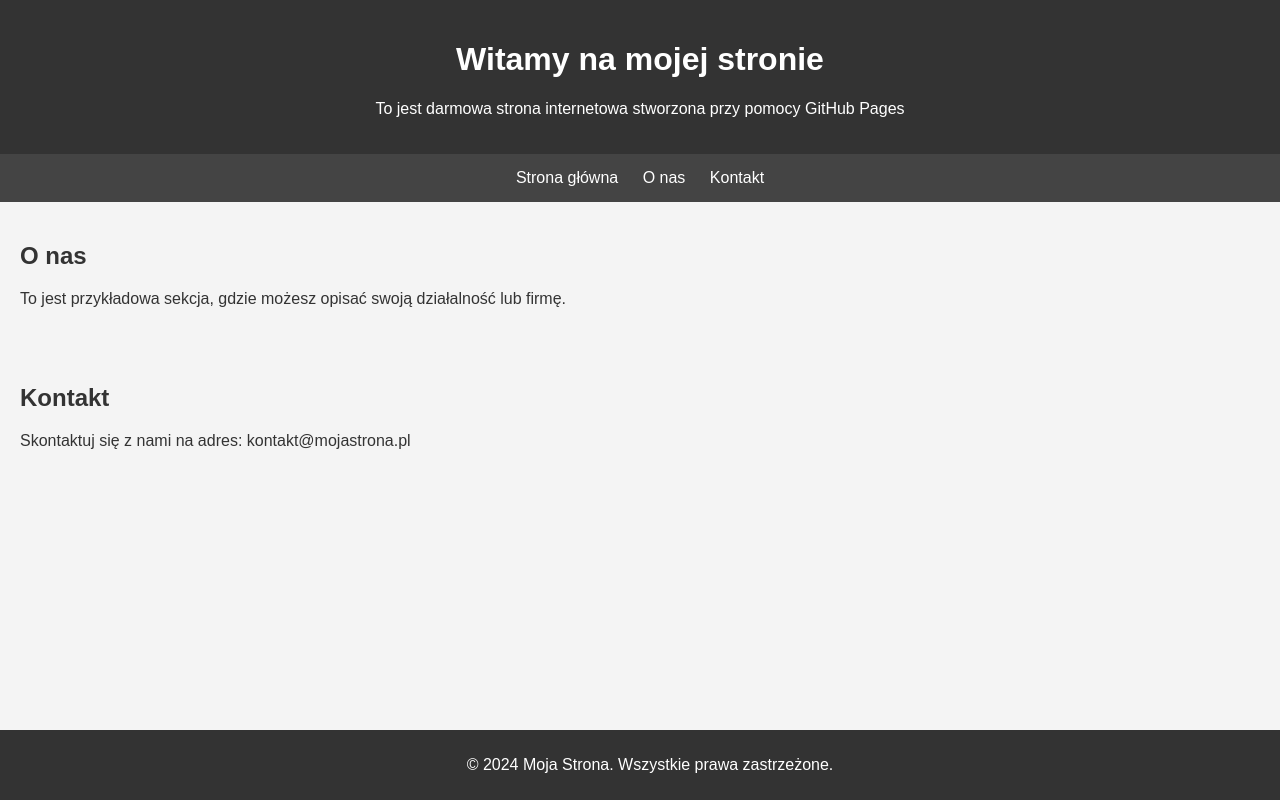
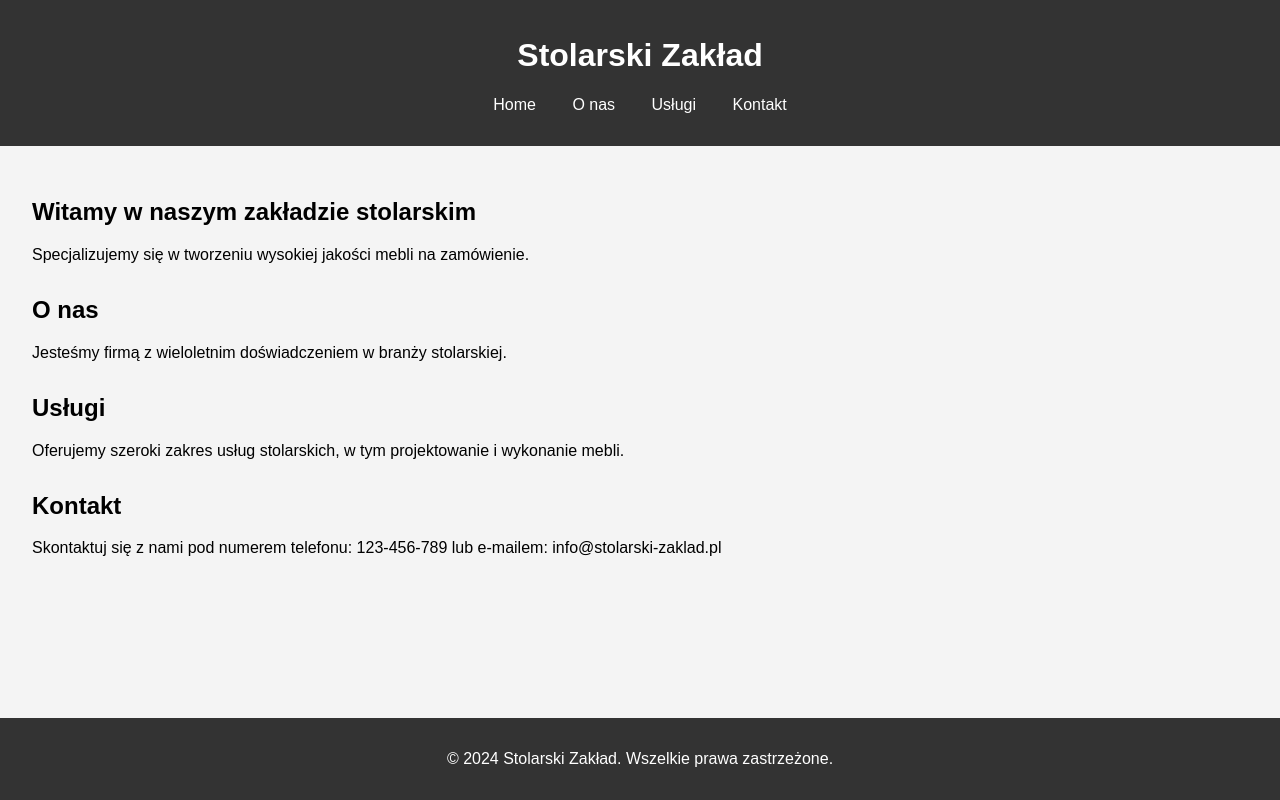
Before and after one commit to Hvnzu/Hvznu.github.io, a plain HTML site: page index.html in a window 1280 px wide. Drawn offline with Linux system fonts and the light colour scheme.

Commit message:
Update index.html

```diff
--- a/index.html
+++ b/index.html
@@ -3,71 +3,88 @@
 <head>
     <meta charset="UTF-8">
     <meta name="viewport" content="width=device-width, initial-scale=1.0">
-    <title>Moja Strona</title>
+    <title>Stolarski Zakład</title>
     <style>
         body {
             font-family: Arial, sans-serif;
             margin: 0;
             padding: 0;
             background-color: #f4f4f4;
-            color: #333;
         }
+
         header {
             background-color: #333;
-            color: white;
-            padding: 20px;
+            color: #fff;
+            padding: 1rem 0;
             text-align: center;
         }
-        nav {
-            background-color: #444;
-            padding: 15px;
-            text-align: center;
+
+        nav ul {
+            list-style: none;
+            padding: 0;
         }
-        nav a {
-            color: white;
+
+        nav ul li {
+            display: inline;
+            margin: 0 1rem;
+        }
+
+        nav ul li a {
+            color: #fff;
             text-decoration: none;
-            margin: 0 10px;
         }
+
+        main {
+            padding: 2rem;
+        }
+
         section {
-            padding: 20px;
+            margin-bottom: 2rem;
         }
+
         footer {
             background-color: #333;
-            color: white;
+            color: #fff;
             text-align: center;
-            padding: 10px;
+            padding: 1rem 0;
             position: fixed;
+            width: 100%;
             bottom: 0;
-            width: 100%;
         }
     </style>
 </head>
 <body>
-
     <header>
-    <h1>Witamy na mojej stronie</h1>
-    <p>To jest darmowa strona internetowa stworzona przy pomocy GitHub Pages</p>
+        <h1>Stolarski Zakład</h1>
+        <nav>
+            <ul>
+                <li><a href="#home">Home</a></li>
+                <li><a href="#about">O nas</a></li>
+                <li><a href="#services">Usługi</a></li>
+                <li><a href="#contact">Kontakt</a></li>
+            </ul>
+        </nav>
     </header>
-
-<nav>
-    <a href="#">Strona główna</a>
-    <a href="#">O nas</a>
-    <a href="#">Kontakt</a>
-</nav>
-
-<section>
+    <main>
+        <section id="home">
+            <h2>Witamy w naszym zakładzie stolarskim</h2>
+            <p>Specjalizujemy się w tworzeniu wysokiej jakości mebli na zamówienie.</p>
+        </section>
+        <section id="about">
             <h2>O nas</h2>
-    <p>To jest przykładowa sekcja, gdzie możesz opisać swoją działalność lub firmę.</p>
+            <p>Jesteśmy firmą z wieloletnim doświadczeniem w branży stolarskiej.</p>
         </section>
-
-<section>
+        <section id="services">
+            <h2>Usługi</h2>
+            <p>Oferujemy szeroki zakres usług stolarskich, w tym projektowanie i wykonanie mebli.</p>
+        </section>
+        <section id="contact">
             <h2>Kontakt</h2>
-    <p>Skontaktuj się z nami na adres: kontakt@mojastrona.pl</p>
+            <p>Skontaktuj się z nami pod numerem telefonu: 123-456-789 lub e-mailem: info@stolarski-zaklad.pl</p>
         </section>
-
+    </main>
     <footer>
-    <p>&copy; 2024 Moja Strona. Wszystkie prawa zastrzeżone.</p>
+        <p>© 2024 Stolarski Zakład. Wszelkie prawa zastrzeżone.</p>
     </footer>
-
 </body>
 </html>
```
Lines whose indentation alone changed are shown as unchanged.
